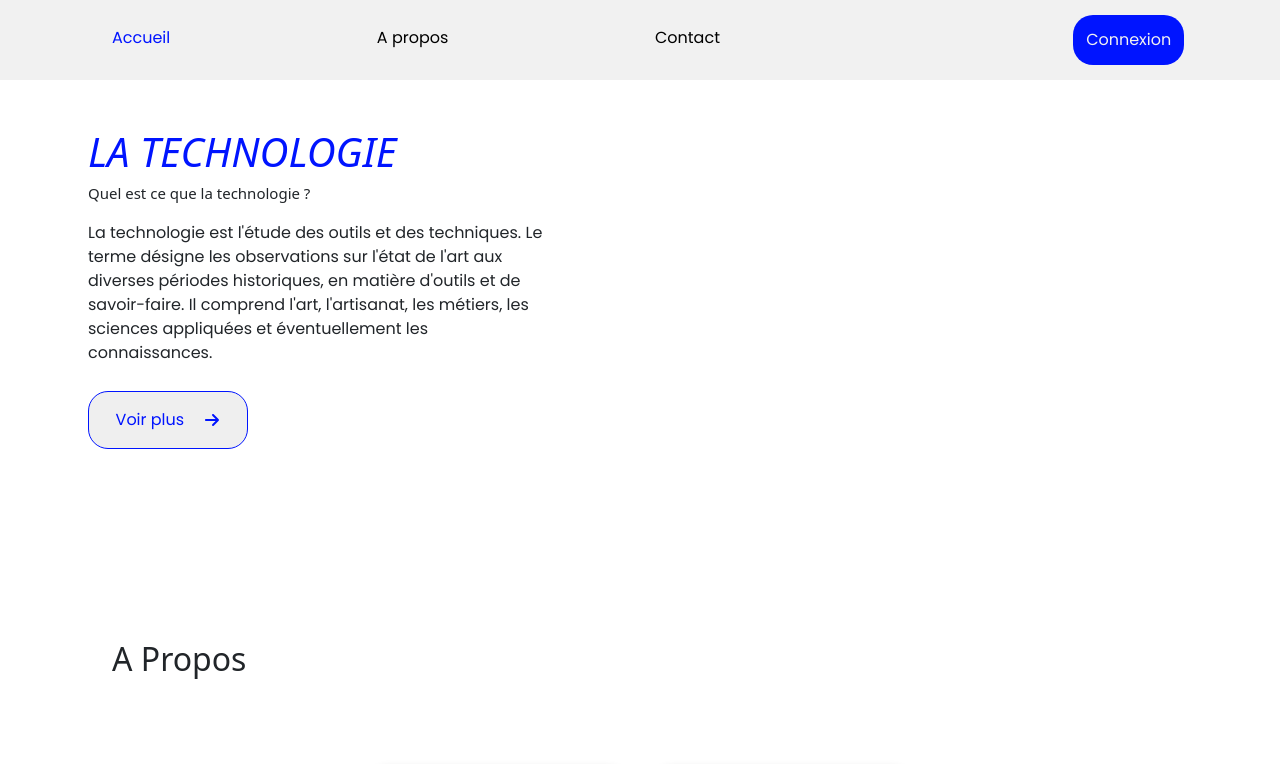
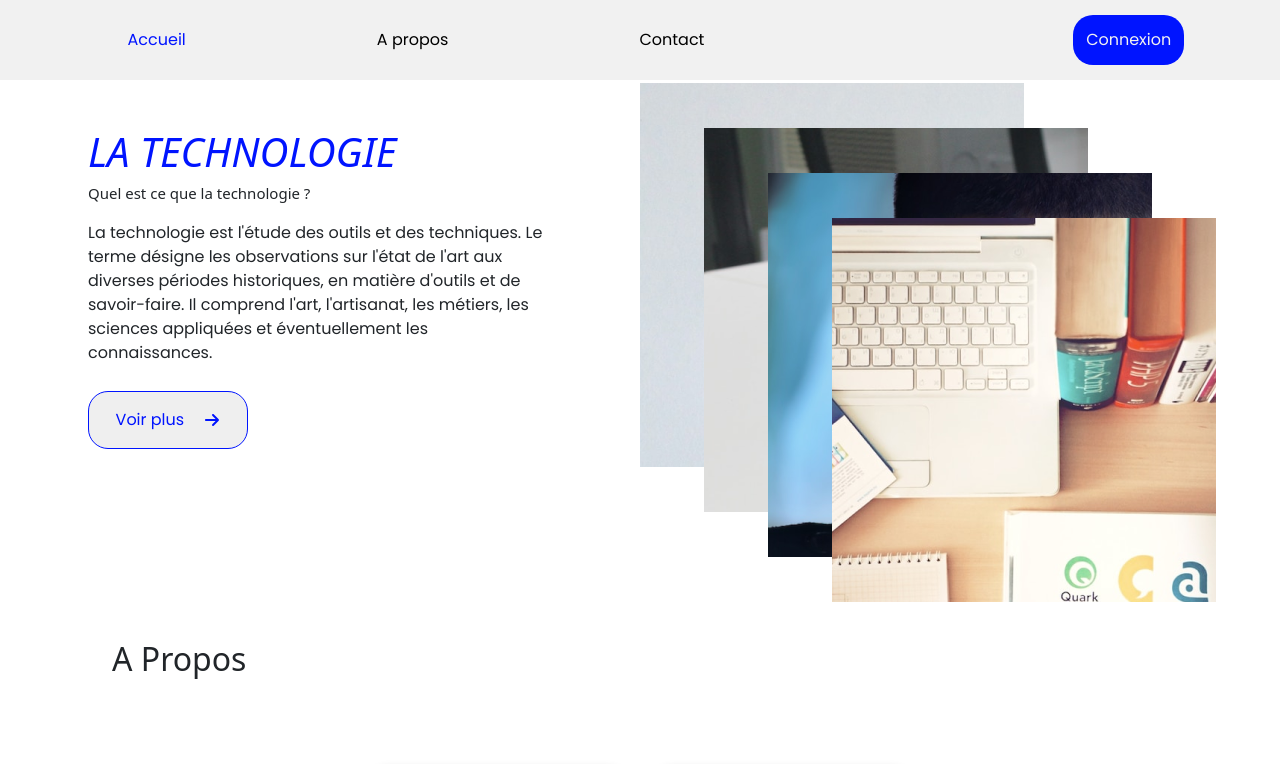
Before and after one commit to Rakotozonirina/webapps, a React (Create React App) app: page / in a window 1280 px wide. Shown: the top 764 px of the page. Built offline with nearby package versions, Linux system fonts and the light colour scheme; grey boxes are pictures that could not be loaded.

Commit message:
I change the css style

```diff
--- a/src/index.css
+++ b/src/index.css
@@ -1,13 +1,11 @@
-
 @import url('https://fonts.googleapis.com/css2?family=Poppins&display=swap');
-
-* {
+*{
     margin: 0;
     padding: 0;
 }
-
-section.home nav {
+section.home nav{
     width: 100%;
+    height: 5em;
     display: flex;
     justify-content: space-between;
     align-items: center;
@@ -17,40 +15,9 @@ section.home nav {
     font-family: 'Poppins', sans-serif;
     z-index: 99;
     background-color: #f1f1f1;
-    height: 5em;
 }
 section.home nav ul{
     display: flex;
-    list-style-type: none;
-    justify-content: space-between;
-    align-items: center;
-    width: 40em;
-    margin-inline-start: 5em;
-    margin-block-start: 0.8em;
-}
-.conteneur {
-    display: flex;
-    box-shadow: 0px 0px 4px black;
-    padding: 10px;
-}
-
-.conteneur:nth-child(1),
-.conteneur:nth-child(2) {
-    margin-bottom: 20px;
-}
-
-.conteneur:nth-child(1) {
-    margin-top: 40px;
-    margin-bottom: -20px;
-}
-
-.conteneur:nth-child(3) {
-    margin-top: 20px;
-}
-
-.contImage {
-    width: 200px;
-    height: 250px;
     align-items: center;
     justify-content: space-around;
     list-style-type: none;
@@ -117,55 +84,51 @@ section.hero section.left-hero div{
 }
 section.hero section.right-hero{
     position: relative;
+    overflow-x: hidden;
 }
-
-.partieDroite {
-    width: 280px;
+section.hero section.right-hero .image_one{
+    background: url("./image/image_one.png");
+    width: 24em;
+    height: 24em;
+    position: absolute;
+    top: 13%;
+    left: 0%;
+    z-index: 1;
 }
-
-.bord {
-    width: 200px;
-    height: 80px;
+section.hero section.right-hero .image_two{
+    background: url("./image/image_two.png");
+    width: 24em;
+    height: 24em;
+    position: absolute;
+    top: 20%;
+    left: 10%;
+    z-index: 2;
 }
-
-.profilBord {
+section.hero section.right-hero .image_three{
+    background: url("./image/image_three.png");
+    width: 24em;
+    height: 24em;
     position: absolute;
-    width: 100px;
-    left: 5px;
-    top: 0;
+    top: 27%;
+    left: 20%;
+    z-index: 3;
 }
-
-.contGD {
-    display: flex;
-    justify-content: space-around;
+section.hero section.right-hero .image_four{
+    background: url("./image/image_four.png");
+    width: 24em;
+    height: 24em;
+    position: absolute;
+    top: 34%;
+    left: 30%;
+    z-index: 4;
 }
-
-.partieDroite {
-    display: flex;
-    flex-direction: column;
-    justify-content: space-around;
-    padding-left: 10px;
+::-webkit-scrollbar {
+    width: 0.2em;
 }
-
-.lieu {
-    color: blue;
-    text-align: center;
+::-webkit-scrollbar-track {
+    background: rgba(0, 0, 0, 0.5);
+    box-shadow: inset 0 0 6px rgba(0, 0, 0, 0.3);
 }
-.contLogo {
-    display: flex;
-    align-items: center;
-    color: blue;
-    border-bottom: 2px solid black;
-    padding-bottom: 10px;
-    padding-left: 20px;
-    margin-bottom: 20px;
-    padding-top: 10px;
-}
-
-.contLogo h2 {
-    margin-left: 10px;
-}
-
 ::-webkit-scrollbar-thumb {
     background: rgba(0, 0, 0, 0.8);
     border: 1px solid #777;
@@ -385,6 +348,9 @@ div.contenus_para{
         color: #0014FF;
     }
 
+
+/*page 2*/
+
 .av{
     width: 100px;
     height: 100px;
```
